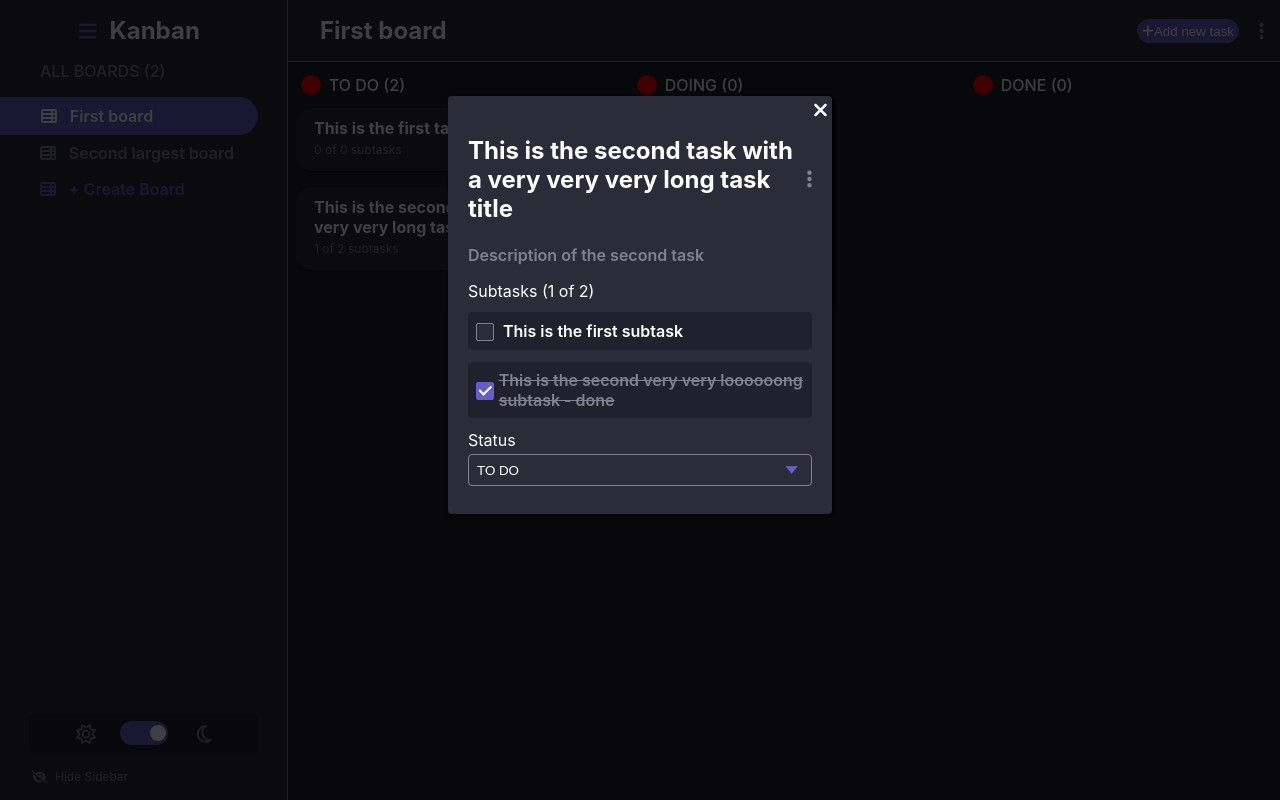
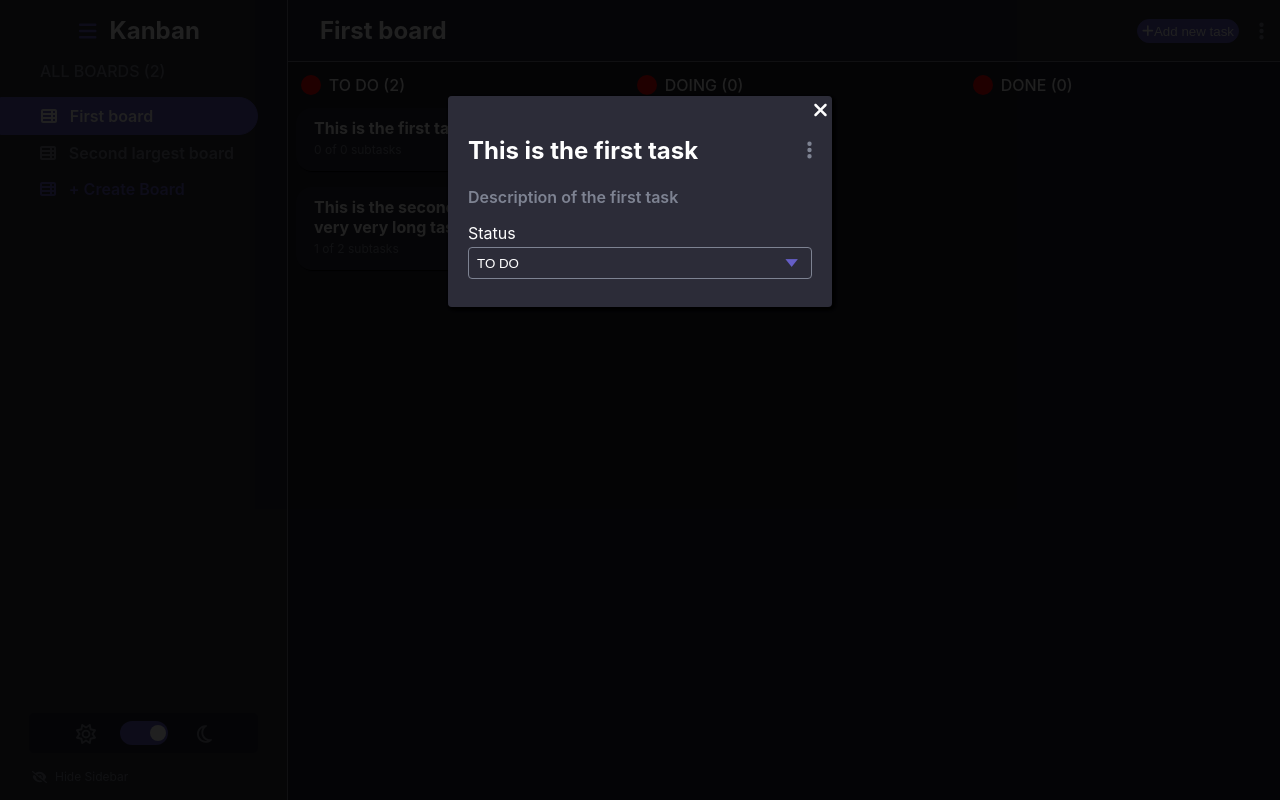
Before and after one commit to andreeaorian/kanban-web-app, a React (Create React App) app: page / in a window 1280 px wide. Both pictures are taken after a click on the element "This is the first task". Built offline with nearby package versions, Linux system fonts and the light colour scheme.

Commit message:
Extract view task component outside map function

```diff
--- a/src/components/board/components/board-column.tsx
+++ b/src/components/board/components/board-column.tsx
@@ -1,9 +1,14 @@
+import { useDispatch, useSelector } from "react-redux";
 import { useDrop } from "react-dnd";
 import { FontAwesomeIcon } from "@fortawesome/react-fontawesome";
 import { faCircle } from "@fortawesome/free-solid-svg-icons";
 import { Task } from "../../../models";
 import ColumnTask from "./column-task";
 import { DraggableItemTypes } from "../../../utils/draggable-constants";
+import { setTaskViewMode } from "../../../redux/appReducer";
+import PopupWrapper from "../../popups/popup-wrapper";
+import ViewTask from "../../popups/viewTask/view-task";
+import { RootState } from "../../../redux/store";
 
 type BoardColumnProps = {
 	columnName: string;
@@ -16,6 +21,9 @@ export default function BoardColumn({
 	color,
 	tasks,
 }: BoardColumnProps) {
+	const isTaskViewModeOpen = useSelector(
+		(state: RootState) => state.app.isTaskViewModeOpen
+	);
 	const [, drop] = useDrop({
 		accept: DraggableItemTypes.TASK,
 		drop: () => ({ name: columnName }),
@@ -24,8 +32,12 @@ export default function BoardColumn({
 			canDrop: monitor.canDrop(),
 		}),
 	});
+	const dispatch = useDispatch();
+
+	const closeTaskViewMode = () => dispatch(setTaskViewMode(false));
 
 	return (
+		<>
 			<div ref={drop} className="board-column">
 				<div className="board-column-header">
 					<FontAwesomeIcon icon={faCircle} color={color} size="lg" />
@@ -37,5 +49,11 @@ export default function BoardColumn({
 					))}
 				</div>
 			</div>
+			<PopupWrapper
+				isVisible={isTaskViewModeOpen}
+				closePopup={closeTaskViewMode}>
+				<ViewTask />
+			</PopupWrapper>
+		</>
 	);
 }
--- a/src/components/board/components/column-task.tsx
+++ b/src/components/board/components/column-task.tsx
@@ -1,16 +1,14 @@
 import { useDrag, DragSourceMonitor } from "react-dnd";
-import { useDispatch, useSelector } from "react-redux";
+import { useDispatch } from "react-redux";
 import { SubTaskStatus, Task } from "../../../models";
-import { changeTaskStatus, setTaskViewMode } from "../../../redux/appReducer";
-import { RootState } from "../../../redux/store";
+import {
+	changeTaskStatus,
+	setSelectedTask,
+	setTaskViewMode,
+} from "../../../redux/appReducer";
 import { DraggableItemTypes } from "../../../utils/draggable-constants";
-import PopupWrapper from "../../popups/popup-wrapper";
-import ViewTask from "../../popups/viewTask/view-task";
 
 export default function ColumnTask(task: Task) {
-	const isTaskViewModeOpen = useSelector(
-		(state: RootState) => state.app.isTaskViewModeOpen
-	);
 	const dispatch = useDispatch();
 	const [{ isDragging }, drag] = useDrag({
 		type: DraggableItemTypes.TASK,
@@ -32,9 +30,8 @@ export default function ColumnTask(task: Task) {
 
 	const viewTask = () => {
 		dispatch(setTaskViewMode(true));
+		dispatch(setSelectedTask(task));
 	};
-
-	const closeTaskViewMode = () => dispatch(setTaskViewMode(false));
 
 	return (
 		<>
@@ -44,11 +41,6 @@ export default function ColumnTask(task: Task) {
 				</div>
 				<div className="column-task-info">{`${doneSubtasks} of ${task.subtasks.length} subtasks`}</div>
 			</div>
-			<PopupWrapper
-				isVisible={isTaskViewModeOpen}
-				closePopup={closeTaskViewMode}>
-				<ViewTask task={task} />
-			</PopupWrapper>
 		</>
 	);
 }
--- a/src/components/popups/viewTask/view-task.tsx
+++ b/src/components/popups/viewTask/view-task.tsx
@@ -1,9 +1,9 @@
-import { useEffect, useState } from "react";
+import { useState } from "react";
 import { useDispatch, useSelector } from "react-redux";
 import { RootState } from "../../../redux/store";
 import { FontAwesomeIcon } from "@fortawesome/react-fontawesome";
 import { faEllipsisVertical } from "@fortawesome/free-solid-svg-icons";
-import { SubTaskStatus, Task } from "../../../models";
+import { SubTaskStatus } from "../../../models";
 import DropDownMenu from "../../drop-down-menu/drop-down-menu";
 import {
 	changeSubtaskStatus,
@@ -13,22 +13,18 @@ import {
 import "../form-content.scss";
 import "./view-task.scss";
 
-export default function ViewTask({ task }: { task: Task }) {
-	const [taskState, setTaskState] = useState<Task>();
+export default function ViewTask() {
 	const [isTaskMenuVisible, setIsTaskMenuVisible] = useState(false);
 	const selectedBoard = useSelector((state: RootState) =>
 		state.app.boards.find((x) => x.isSelected)
 	);
+	const selectedTask = useSelector(
+		(state: RootState) => state.app.selectedTask
+	);
 	const dispatch = useDispatch();
 
-	useEffect(() => {
-		if (!!task) {
-			setTaskState(task);
-		}
-	}, [task]);
-
 	const changeStatusValue = (e: React.ChangeEvent<HTMLSelectElement>) =>
-		dispatch(changeTaskStatus({ ...taskState!, status: e.target.value }));
+		dispatch(changeTaskStatus({ ...selectedTask!, status: e.target.value }));
 
 	const changeSubtaskStatusValue = (
 		e: React.ChangeEvent<HTMLInputElement>,
@@ -37,7 +33,7 @@ export default function ViewTask({ task }: { task: Task }) {
 	) => {
 		dispatch(
 			changeSubtaskStatus({
-				taskId: taskState?.id!,
+				taskId: selectedTask?.id!,
 				subtask: { title, id, status: Number(e.target.checked) },
 			})
 		);
@@ -54,7 +50,7 @@ export default function ViewTask({ task }: { task: Task }) {
 	return (
 		<>
 			<div className="title">
-				<h2 className="heading">{taskState?.title}</h2>
+				<h2 className="heading">{selectedTask?.title}</h2>
 				<FontAwesomeIcon
 					icon={faEllipsisVertical}
 					size="lg"
@@ -71,22 +67,22 @@ export default function ViewTask({ task }: { task: Task }) {
 			/>
 			<div className="form">
 				<div className="form-list-item description">
-					{taskState?.description}
+					{selectedTask?.description}
 				</div>
 
-				{!!taskState?.subtasks && taskState.subtasks.length > 0 && (
+				{!!selectedTask?.subtasks && selectedTask.subtasks.length > 0 && (
 					<div className="form-list-item">
 						<div>
 							Subtasks (
 							{`${
-								taskState?.subtasks.filter(
+								selectedTask?.subtasks.filter(
 									(x) => x.status === SubTaskStatus.Done
 								).length
-							} of ${taskState?.subtasks.length}`}
+							} of ${selectedTask?.subtasks.length}`}
 							)
 						</div>
 
-						{taskState?.subtasks.map(({ title, id, status }) => (
+						{selectedTask?.subtasks.map(({ title, id, status }) => (
 							<div
 								key={id}
 								className={`subtask ${
@@ -110,7 +106,7 @@ export default function ViewTask({ task }: { task: Task }) {
 						<select
 							name="status"
 							id="status"
-							value={taskState?.status}
+							value={selectedTask?.status}
 							onChange={changeStatusValue}>
 							{selectedBoard?.columns?.map(({ title }) => (
 								<option key={title} value={title}>
--- a/src/redux/appReducer.tsx
+++ b/src/redux/appReducer.tsx
@@ -10,6 +10,7 @@ export interface App {
 	isTaskViewModeOpen: boolean;
 	showSidebar: boolean;
 	boards: Board[];
+	selectedTask: Task | null;
 }
 
 const initialState: App = {
@@ -68,6 +69,7 @@ const initialState: App = {
 			isSelected: false,
 		},
 	],
+	selectedTask: null,
 };
 
 export const appSlice = createSlice({
@@ -153,6 +155,9 @@ export const appSlice = createSlice({
 		setTaskViewMode: (state, action: PayloadAction<boolean>) => {
 			state.isTaskViewModeOpen = action.payload;
 		},
+		setSelectedTask: (state, action: PayloadAction<Task>) => {
+			state.selectedTask = action.payload;
+		},
 	},
 });
 
@@ -171,6 +176,7 @@ export const {
 	setBoardEditMode,
 	setNewTaskPopupVisibility,
 	setTaskViewMode,
+	setSelectedTask,
 } = appSlice.actions;
 
 export default appSlice.reducer;
```
Lines whose indentation alone changed are shown as unchanged.
